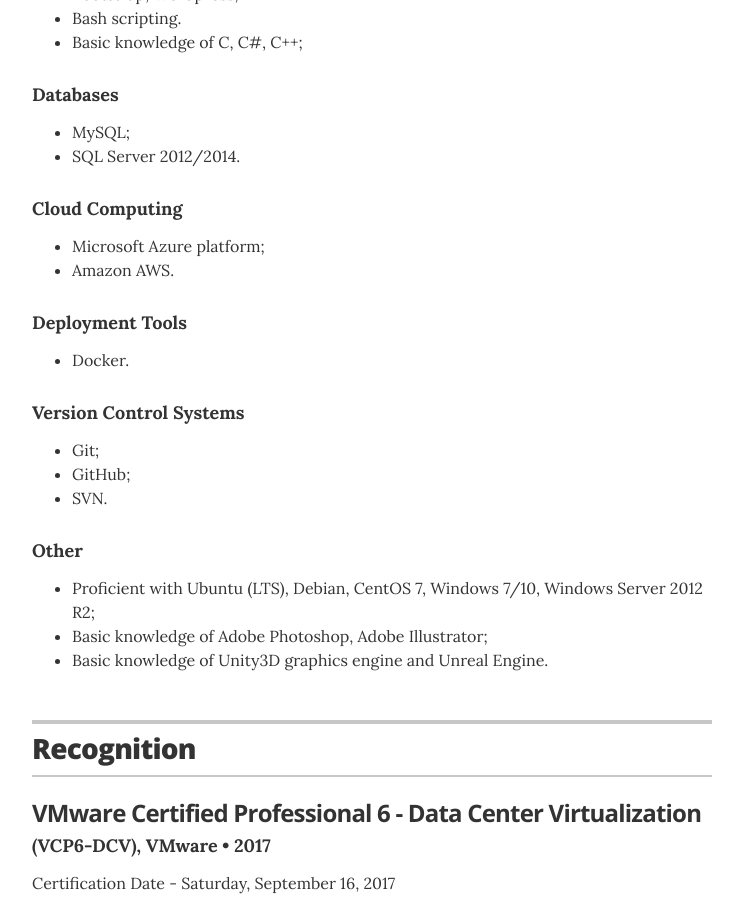
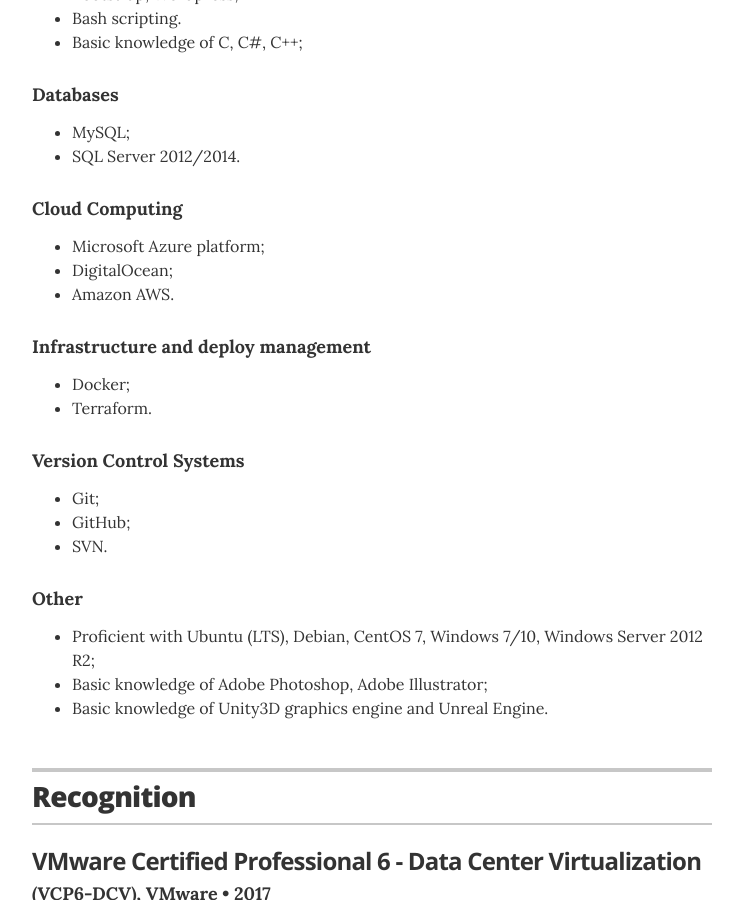
Before and after one commit to jglovier/resume-template, a Jekyll site: the page built from index.html, in a window 1280 px wide and 900 px high, scrolled down 1976 px. Shown: the whole window, without its empty margins (268-1011 px from the left). Built offline with Jekyll 4.4.1, drawn with Linux system fonts in a browser that asks for light colours.

Commit message:
Update skills.yml

```diff
--- a/_data/skills.yml
+++ b/_data/skills.yml
@@ -41,12 +41,14 @@
 - skill: Cloud Computing
   description: <ul class="resume-item-list">
     <li>Microsoft Azure platform;</li>
+    <li>DigitalOcean;</li>
     <li>Amazon AWS.</li>
     </ul>
 
-- skill: Deployment Tools
+- skill: Infrastructure and deploy management
   description: <ul class="resume-item-list">
-    <li>Docker.</li>
+    <li>Docker;</li>
+    <li>Terraform.</li>
     </ul>
 
 - skill: Version Control Systems
```
